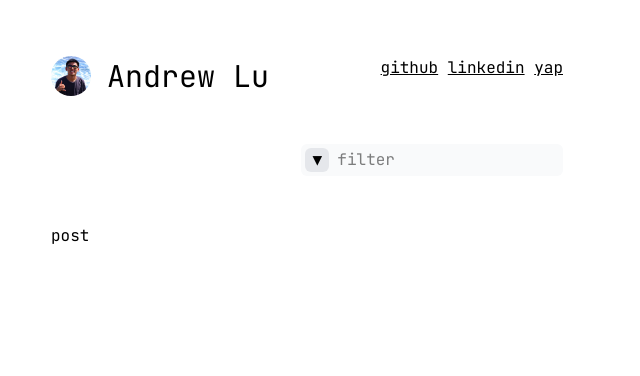
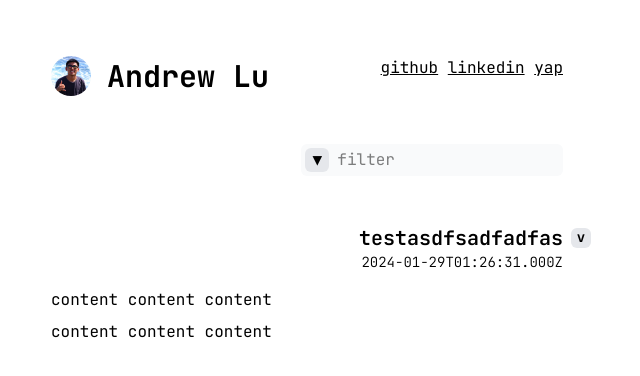
Before and after one commit to andrewtlu/andrewtlu.github.io, a SvelteKit app: page /yap in a window 1280 px wide. Shown: the top 376 px of the page, without its empty margins (333-973 px from the left). Built offline with nearby package versions, Linux system fonts and the light colour scheme.

Commit message:
Add post layout, example post

```diff
--- /dev/null
+++ b/src/lib/components/Post.svelte
@@ -0,0 +1,34 @@
+<script lang="ts">
+  import type { Snippet } from "svelte";
+
+  let { title, date, children }: { title: string; date: Date; children: Snippet } = $props();
+  let expanded = $state(true);
+</script>
+
+<div class="w-full flex flex-col gap-4">
+  <div class="flex flex-col flex-wrap max-w-full items-end">
+    <div class="relative flex gap-2 items-center">
+      <h2 class="text-xl font-semibold wrap-break-word text-right inline-block">{title}</h2>
+      <button
+        onclick={() => {
+          expanded = !expanded;
+        }}
+        class="aspect-square h-5 sm:absolute text-md sm:-right-7 sm:top-1"
+      >
+        <div class="-mt-0.5 text-sm font-bold">
+          {#if expanded}
+            v
+          {:else}
+            &lt;
+          {/if}
+        </div>
+      </button>
+    </div>
+    <h3 class="text-sm font-light">{date.toISOString()}</h3>
+  </div>
+  {#if expanded}
+    <div class="flex flex-col gap-2 w-full">
+      {@render children()}
+    </div>
+  {/if}
+</div>
--- a/src/routes/+layout.svelte
+++ b/src/routes/+layout.svelte
@@ -12,7 +12,7 @@
     <div class="flex flex-row justify-between w-full">
       <a href={resolve("/")} class="flex flex-row gap-4 max-w-1/2 items-center no-underline!">
         <img src={me} alt="Andrew on Guam" class="img h-10" />
-        <h1 class="text-3xl">
+        <h1 class="text-3xl font-bold">
           Andrew <span class="hidden sm:inline-block">Lu</span>
         </h1>
       </a>
--- a/src/routes/yap/+page.svelte
+++ b/src/routes/yap/+page.svelte
@@ -1,4 +1,6 @@
 <script lang="ts">
+  import Post from "$lib/components/Post.svelte";
+
   let newest = $state(true);
   let filter = $state("");
 </script>
@@ -17,8 +19,12 @@
         ▲
       {/if}
     </button>
+    <!-- would be nice to implement date filtering and have some clean placeholder -->
     <input placeholder="filter" bind:value={filter} />
   </div>
 </div>
 
-<div>post</div>
+<Post title="testasdfsadfadfas" date={new Date(Date.now())}>
+  <div>content content content</div>
+  <div>content content content</div>
+</Post>
```
